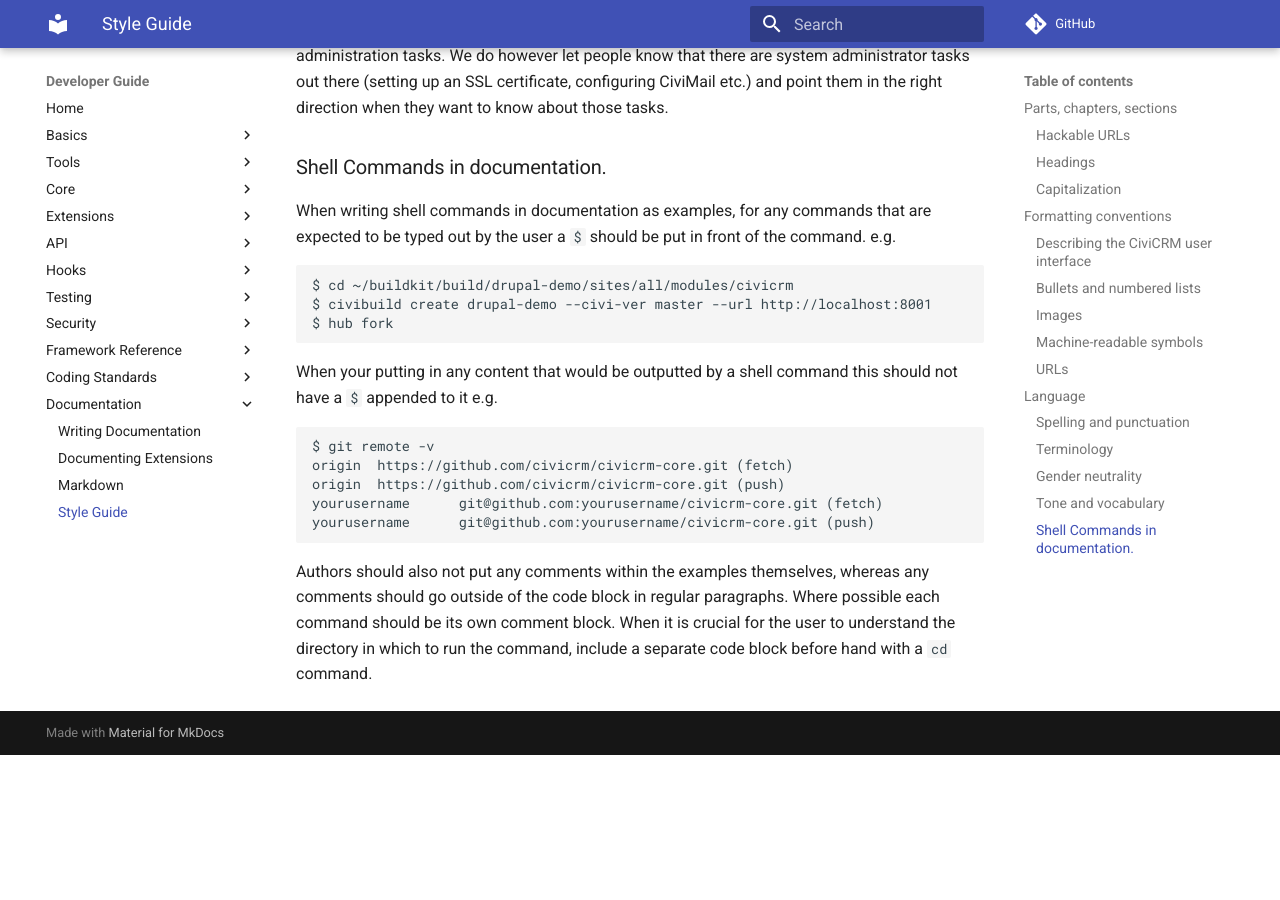
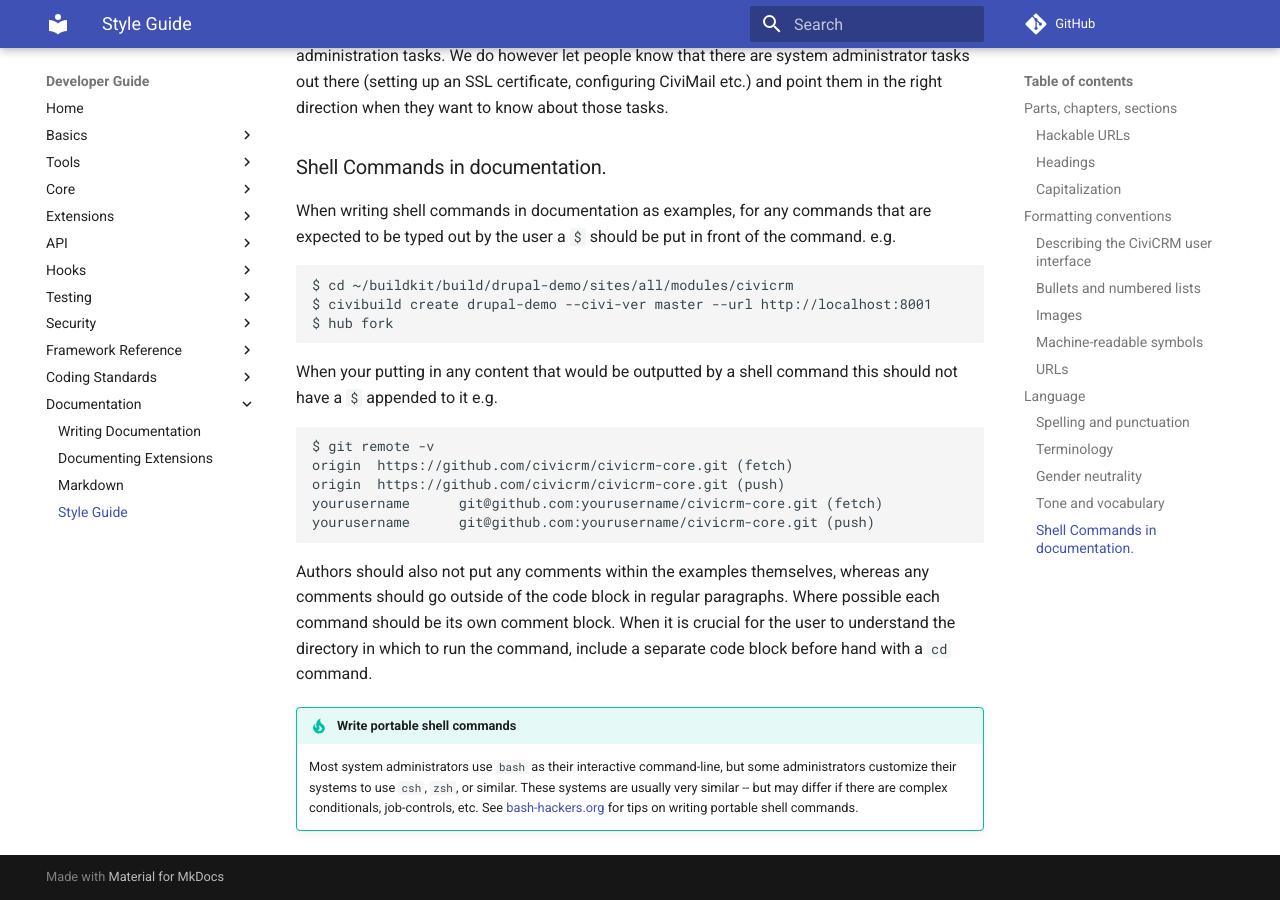
Before and after one commit to civicrm/civicrm-dev-docs, an MkDocs documentation site: the page built from docs/documentation/style-guide.md, in a window 1280 px wide and 900 px high, scrolled down 5121 px. Built offline with MkDocs 1.6.1 and Material for MkDocs 9.7.7, drawn with Linux system fonts in a browser that asks for light colours; comment, search, counter and statistics services are not loaded; old or Windows-style settings are respelled for this version of MkDocs; before the commit the page ends 5876 px from its top, so only the background shows below that.

Commit message:
documentation/style-guide.md - Mention bash portability tip
If a reader has customized their interactive shell, their system could have
small discrepancies in shell notation.  It shouldn't matter 95% of the time,
and it's not critical to support those folks perfectly.  But it is nice.  So
let's just share the link to heighten awareness.

(Example: I usually do `export VAR=value`...  but in future docs, I'll try
to use `VAR=value; export VAR`.)

This is following-up on some comments from @ginkgomzd who found the
`bash-hackers.org` site and shared it on https://github.com/civicrm/civicrm-buildkit/pull/365

````diff
--- a/docs/documentation/style-guide.md
+++ b/docs/documentation/style-guide.md
@@ -245,3 +245,8 @@
 ```
 
 Authors should also not put any comments within the examples themselves, whereas any comments should go outside of the code block in regular paragraphs. Where possible each command should be its own comment block. When it is crucial for the user to understand the directory in which to run the command, include a separate code block before hand with a `cd` command.
+
+!!! tip "Write portable shell commands"
+
+    Most system administrators use `bash` as their interactive command-line, but some administrators customize their systems to use `csh`, `zsh`, or similar.
+    These systems are usually very similar -- but may differ if there are complex conditionals, job-controls, etc. See [bash-hackers.org](http://wiki.bash-hackers.org/scripting/nonportable) for tips on writing portable shell commands.
````
